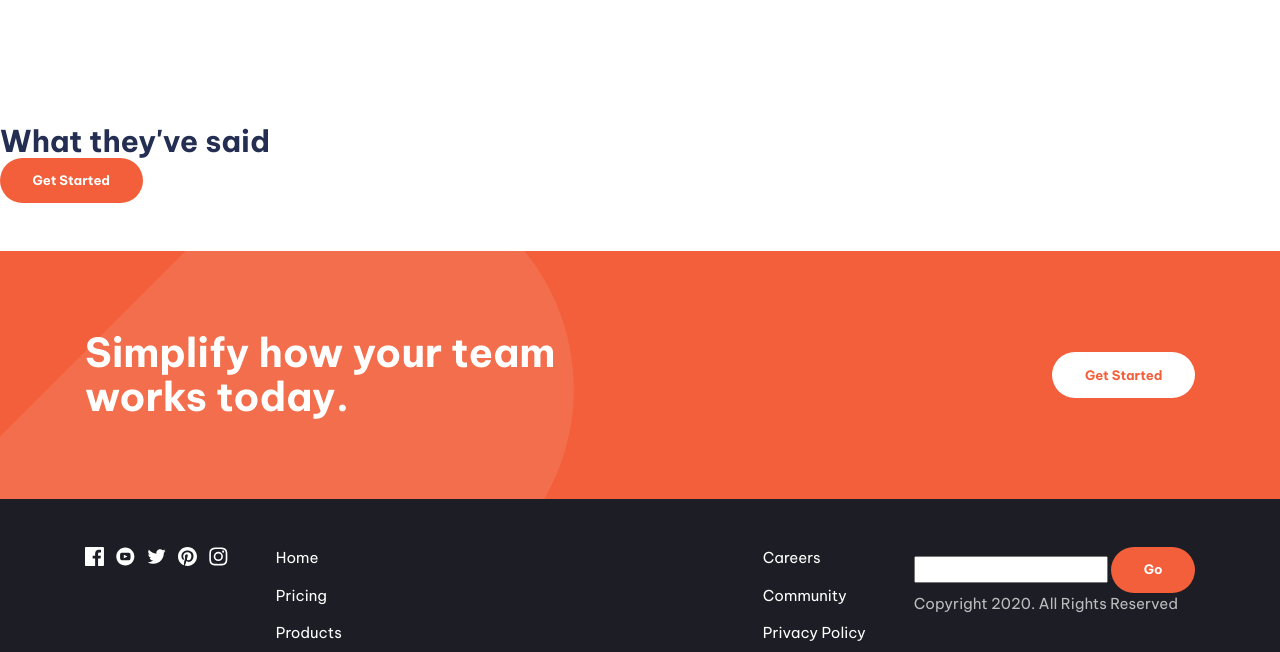
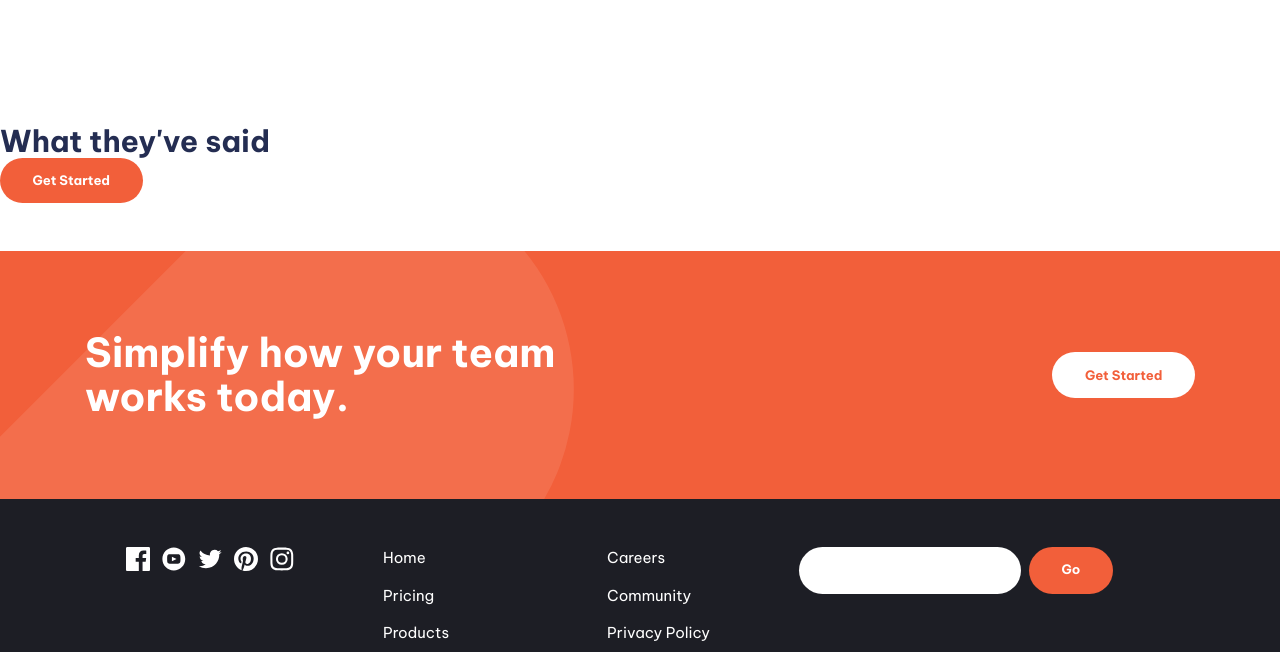
Before and after one commit to narmingeybullayeva/HTML-and-CSS-Projects, a website built with Vite: page Manage-landing-page-website/index.html in a window 1280 px wide. Shown: the part 1315-1967 px from the top of the page. Built offline with nearby package versions, Linux system fonts and the light colour scheme.

Commit message:
Completed footer section

```diff
--- a/Manage-landing-page-website/index.html
+++ b/Manage-landing-page-website/index.html
@@ -232,7 +232,7 @@
           <div class="primary-footer-form">
             <form action="">
               <input type="email" />
-              <button class="button">Go</button>
+              <button class="button" data-shadow="none">Go</button>
             </form>
             <p>Copyright 2020. All Rights Reserved</p>
           </div>
--- a/Manage-landing-page-website/style.css
+++ b/Manage-landing-page-website/style.css
@@ -11,7 +11,6 @@
   --gray-700: hsl(0, 0%, 55%);
   --neutral-900: hsl(232, 12%, 13%);
   --neutral-100: hsl(0, 0%, 100%);
-
 
   --font-family-primary: "Be Vietnam Pro", sans-serif;
 
@@ -177,6 +176,10 @@ When -1em is used, it reduces the size of the shadow, making it smaller and tigh
   color: var(--accent-400);
 }
 
+.button[data-shadow="none"] {
+  box-shadow: none;
+}
+
 .button:hover,
 .button:focus-visible {
   background-color: var(--accent-300);
@@ -263,7 +266,6 @@ Yəni bu stil yalnız ekran eni 50 em və ya daha kiçik olduqda aktiv olacaq. *
     color: var(--accent-400);
   }
 
-
   .primary-header[data-overlay]::before {
     content: "";
     position: fixed;
@@ -309,9 +311,9 @@ Yəni bu element öz sətirində tam eni tutur. */
   display: grid;
   gap: var(--size-700);
   grid-template-areas:
-  'form'
-  'nav'
-  'logo-social';
+    "form"
+    "nav"
+    "logo-social";
 }
 
 .primary-footer-logo-social {
@@ -328,12 +330,32 @@ Yəni bu element öz sətirində tam eni tutur. */
 
 .primary-footer-form {
   grid-area: form;
+
+  display: grid;
+  align-content: space-between;
 }
+
+/* İstiqamət: justify-content əsas oxda (horizontal), align-content isə kəsişən oxda (vertikal) istifadə olunur.
+Tətbiq: justify-content fərdi elementlər arasında boşluq yaradır, align-content isə satırlar və ya sütunlar arasında boşluq yaradır. align-content yalnız bir neçə satır və ya sütun olduqda işləyir. */
+
+.primary-footer form {
+  display: flex;
+  gap: var(--size-200);
+}
+
+input:where([type="email"], [type="text"]) {
+  border-radius: 100vw;
+  border: 0;
+  padding: var(--size-300) var(--size-400);
+}
+
+/* .primary-footer-form input selektorunu input:where([type='email'], [type='text']) formasına çevirməyin əsas məqsədi performansı yaxşılaşdırmaq və yazılışın oxunaqlığını artırmaqdır. Bu dəyişikliyin bəzi əsas səbəbləri:
+
+Performans: :where() pseudo-sinfi spesifikliyi sıfıra endirir, yəni bu selektor üçün heç bir əlavə spesifiklik gətirmir. Bu da kodun daha çevik olmasına və xüsusilə daha böyük CSS fayllarında performansın optimallaşdırılmasına kömək edir. */
 
 @media (min-width: 50em) {
   .primary-footer-wrapper {
-    grid-template-areas:
-    'logo-social nav form';
+    grid-template-areas: "logo-social nav form";
   }
 
   .primary-footer-logo-social {
@@ -341,10 +363,9 @@ Yəni bu element öz sətirində tam eni tutur. */
     align-items: center;
     gap: var(--size-700);
   }
-
 }
 
-@media (max-width: 50em ) {
+@media (max-width: 50em) {
   .primary-footer-wrapper > * {
     margin-inline: auto;
   }
@@ -354,7 +375,7 @@ Yəni bu element öz sətirində tam eni tutur. */
 
 .footer-nav {
   columns: 2;
-  gap: max(30vw, 2rem);
+  gap: clamp(var(--size-200), 30vw, var(--size-900));
 }
 
 .footer-nav a {
@@ -386,7 +407,6 @@ Yəni bu element öz sətirində tam eni tutur. */
 }
 
 @media (min-width: 50em) {
-
   .social-list {
     gap: var(--size-300);
   }
@@ -408,7 +428,7 @@ Yəni bu element öz sətirində tam eni tutur. */
   z-index: -1;
   inset: 0;
   background-image: url("images/bg-tablet-pattern.svg"),
-  url("images/bg-tablet-pattern.svg");
+    url("images/bg-tablet-pattern.svg");
   background-position: -15rem -5rem, 80rem -42rem;
   background-repeat: no-repeat;
   opacity: 0.1;
@@ -448,7 +468,6 @@ Yəni bu element öz sətirində tam eni tutur. */
     grid-auto-flow: column;
     grid-auto-columns: 1fr;
   }
-
 }
 /* There best practice @media query we have to use em
 because em is valid when you zoom in and zoom out
@@ -466,10 +485,8 @@ for your browser,  */
   margin-top: var(--flow-spacer, 3rem);
 }
 
-
 /* margin-top: var(--flow-spacer, 1.5rem); bu yazılışın mənası
 əgər --floü-spacer-i tapmasan 1.5rem dəyər ver */
-
 
 .text-primary-400 {
   color: var(--primary-400);
```
